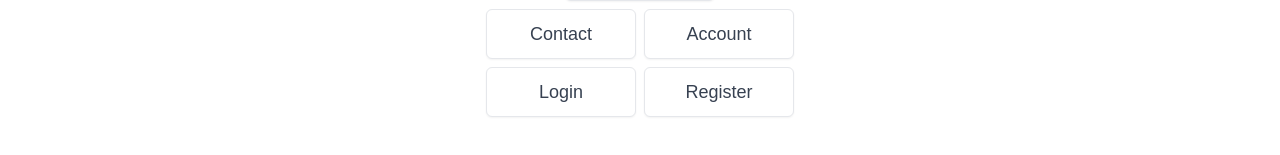
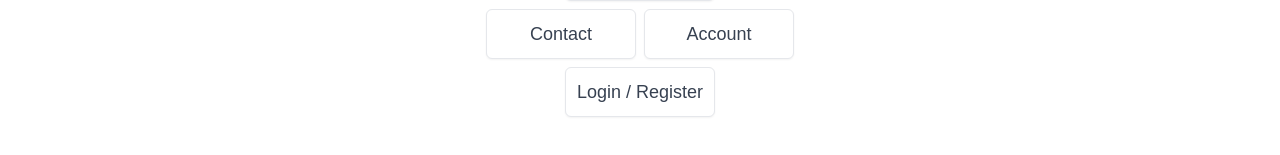
Before and after one commit to UnusualFrog/Taylor_Insurance_NextJS_Frontend, a Next.js app: page / in a window 1280 px wide. Shown: the part 233-388 px from the top of the page. Built offline with nearby package versions, Linux system fonts and the light colour scheme.

Commit message:
Fixed href of login and register buttons on home, converted login adn register to single button

```diff
--- a/src/app/page.js
+++ b/src/app/page.js
@@ -25,12 +25,9 @@ export default function Home() {
 
           <div className="flex gap-2">
             <button className="w-[150px] h-[50px] text-lg font-medium text-gray-700 bg-white border rounded-md shadow-sm hover:bg-gray-50 focus:relative">
-              <a href="login">Login</a>
+              <a href="loginRegister">Login / Register</a>
             </button>
 
-            <button className="w-[150px] h-[50px] text-lg font-medium text-gray-700 bg-white border rounded-md shadow-sm hover:bg-gray-50 focus:relative">
-              <a href="register">Register</a>
-            </button>
           </div>
         </div>
 
```
